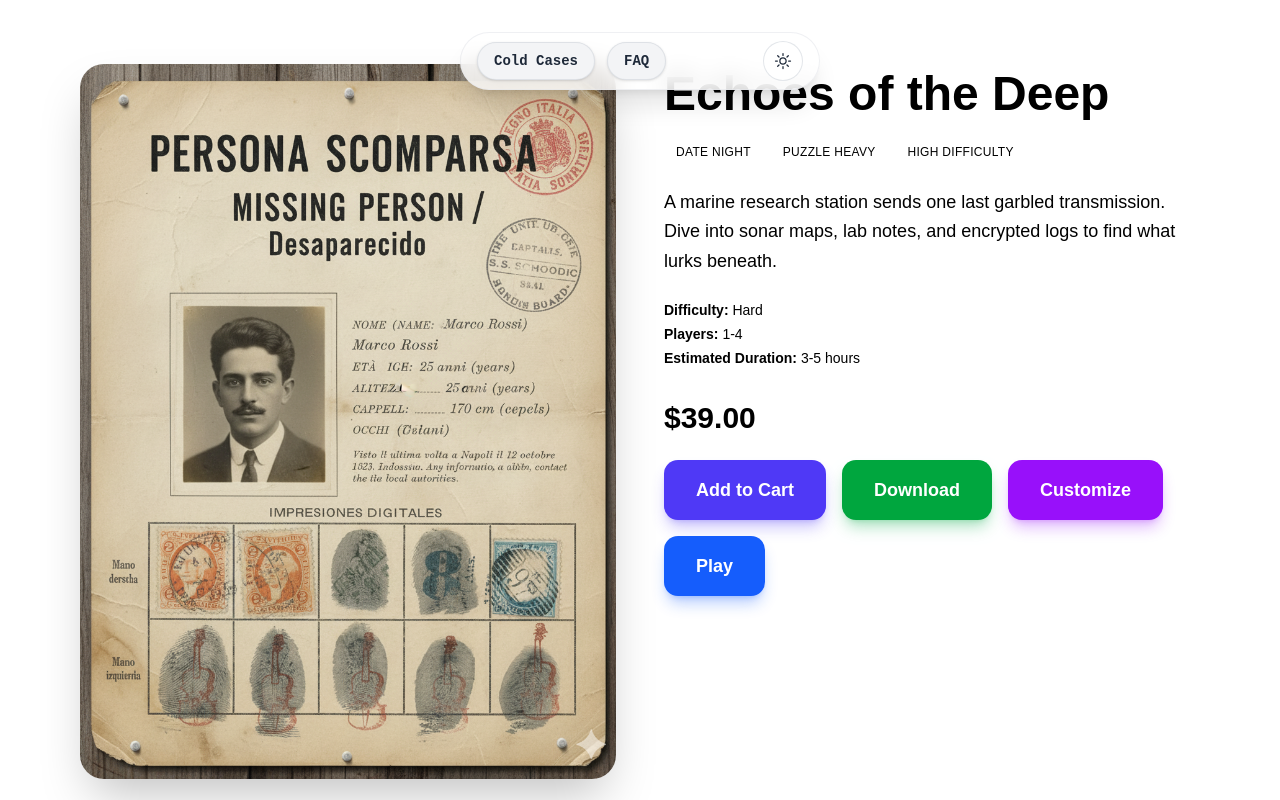
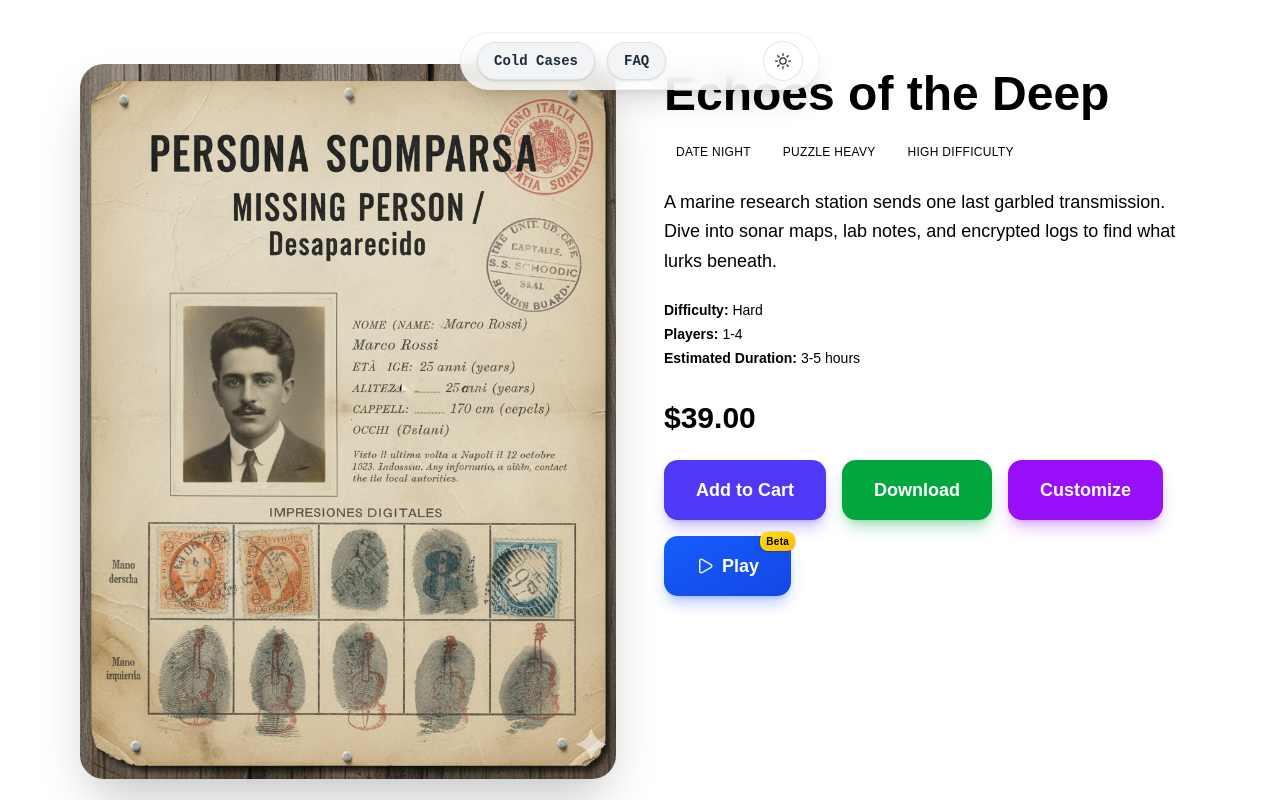
Before and after one commit to MidasXIV/hub98-my-mystery-party, a Next.js app: page /cases/echoes-of-the-deep in a window 1280 px wide. Shown: the top 800 px of the page. Built offline with nearby package versions, Linux system fonts and the light colour scheme; a web font is replaced by a local one.

Commit message:
feat: enhance Play button with icon and beta badge in CaseActions component

```diff
--- /dev/null
+++ b/src/components/beta-badge.tsx
@@ -0,0 +1,36 @@
+import React from "react";
+import { cn } from "@/lib/utils";
+
+interface BetaBadgeProps {
+  className?: string;
+  children?: React.ReactNode;
+  variant?: "corner" | "inline";
+}
+
+// Small reusable Beta badge. Corner variant is positioned absolutely by parent.
+export const BetaBadge: React.FC<BetaBadgeProps> = ({ className, children = "Beta", variant = "inline" }) => {
+  if (variant === "corner") {
+    return (
+      <span
+        className={cn(
+          "pointer-events-none select-none absolute -top-1 -right-1 px-1.5 py-[2px] rounded-md bg-gradient-to-br from-yellow-300 to-amber-400 text-[10px] font-bold tracking-wide text-black shadow ring-1 ring-black/10",
+          className
+        )}
+      >
+        {children}
+      </span>
+    );
+  }
+  return (
+    <span
+      className={cn(
+        "ml-2 px-2 py-0.5 rounded-md bg-yellow-300 text-[11px] font-semibold uppercase tracking-wide text-black shadow-sm ring-1 ring-black/10",
+        className
+      )}
+    >
+      {children}
+    </span>
+  );
+};
+
+export default BetaBadge;
--- a/src/components/case-actions.tsx
+++ b/src/components/case-actions.tsx
@@ -1,6 +1,8 @@
 "use client";
 
 import React, { useState, useEffect } from "react";
+import { Play } from "lucide-react";
+import BetaBadge from "@/components/beta-badge";
 import { CustomizeModal, CustomizationData } from "@/components/customize-modal";
 
 interface CaseActionsProps {
@@ -52,10 +54,15 @@ export const CaseActions: React.FC<CaseActionsProps> = ({ slug }) => {
       <button
         type="button"
         tabIndex={0}
-        className="w-full md:w-auto px-8 py-4 rounded-xl bg-blue-600 hover:bg-blue-500 active:bg-blue-700 transition text-white font-semibold text-lg shadow-lg shadow-blue-600/30 cursor-pointer"
+        aria-label="Play case (Beta feature)"
+        className="relative w-full md:w-auto px-7 md:px-8 py-3.5 md:py-4 rounded-xl bg-gradient-to-br from-blue-600 to-blue-700 hover:from-blue-500 hover:to-blue-600 active:from-blue-700 active:to-blue-800 transition text-white font-semibold text-lg shadow-lg shadow-blue-600/30 cursor-pointer focus-visible:outline-none focus-visible:ring-2 focus-visible:ring-blue-300"
         onClick={handlePlay}
       >
-        Play
+        <span className="flex items-center justify-center gap-2">
+          <Play size={18} className="opacity-90" />
+          <span>Play</span>
+        </span>
+        <BetaBadge variant="corner" />
       </button>
       <CustomizeModal slug={slug} isOpen={open} onClose={() => setOpen(false)} onSave={handleSave} />
     </div>
```
